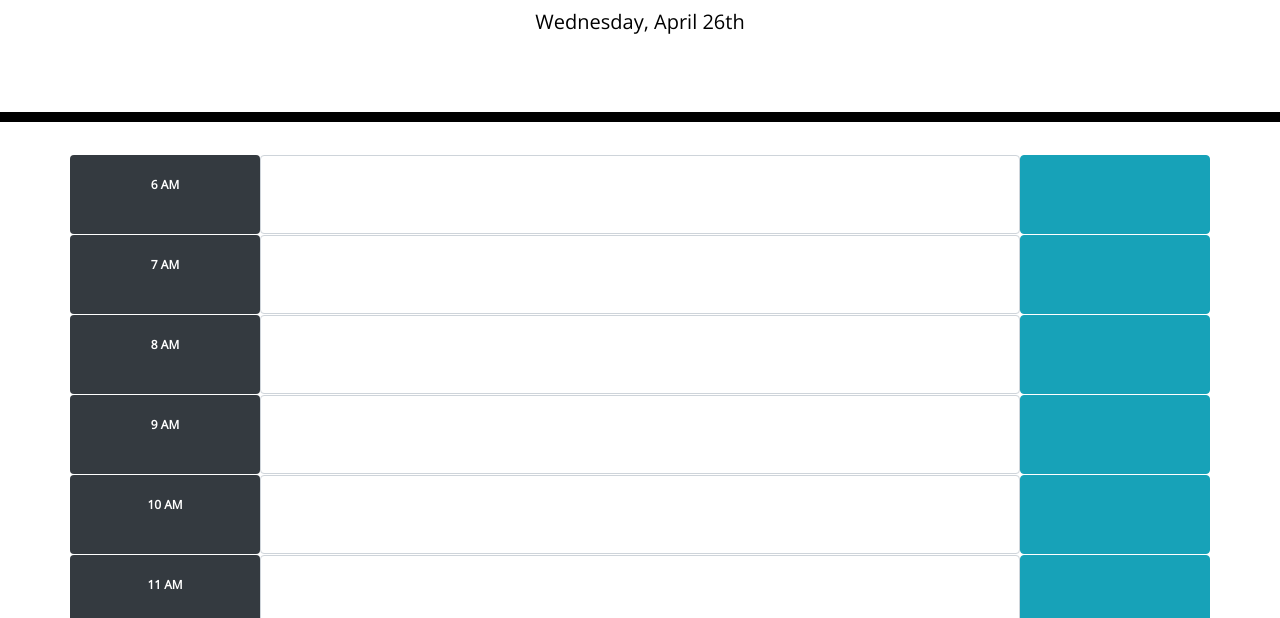
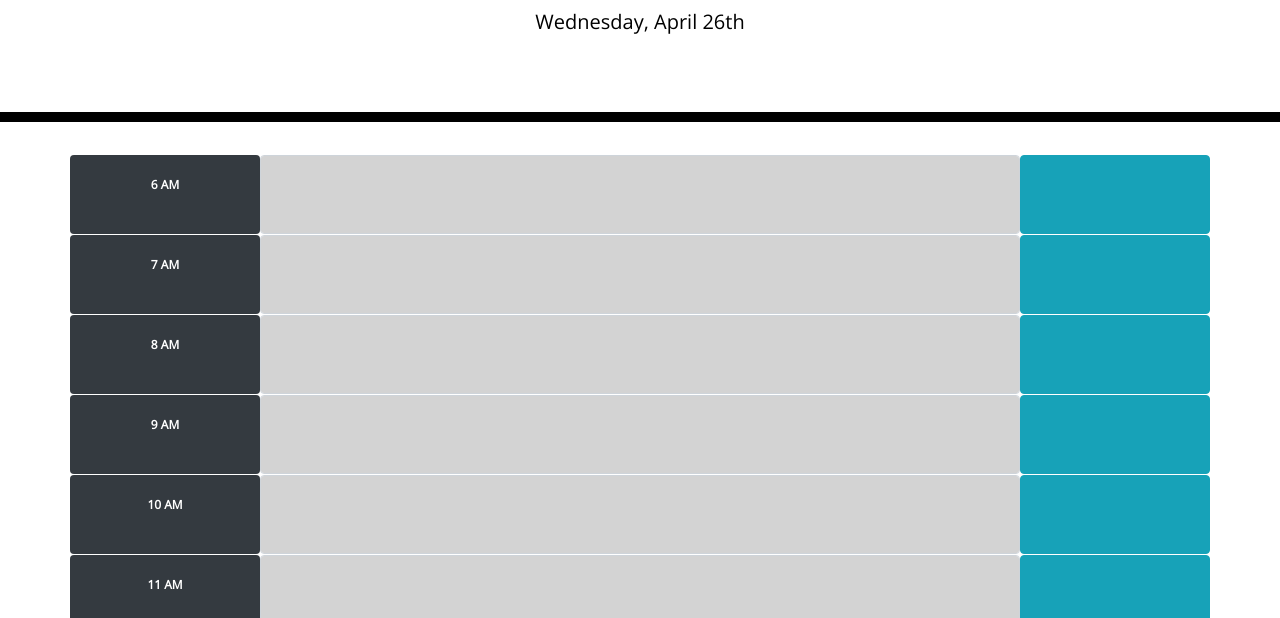
Before and after one commit to kalecodes/schedulerr-2, a plain HTML site: page index.html in a window 1280 px wide. Shown: the part 182-800 px from the top of the page. Drawn offline with nearby package versions, Linux system fonts and the light colour scheme.

Commit message:
audit time and style conditionally

```diff
--- a/assets/css/style.css
+++ b/assets/css/style.css
@@ -69,3 +69,5 @@ textarea{
   font-size: 20px;
   transition: all .3s ease-in-out;
 }
+
+/* ----------------------------- */
--- a/assets/js/script.js
+++ b/assets/js/script.js
@@ -5,9 +5,21 @@ var today = moment().format("dddd, MMMM Do");
 // display current date to header
 $("#currentDay").text(today);
 
-// use setInterval to periodically update style of textareas
+var auditTime = function(textareaEl) {
+    var time = $(textareaEl).attr("id");
+    var currentTime = moment().hour();
+    $(textareaEl).removeClass();
 
-
+    if (time < currentTime) {
+        $(textareaEl).addClass("col-8 form-control past");
+    }
+    else if (time == currentTime) {
+        $(textareaEl).addClass("col-8 form-control present");
+    }
+    else if (time > currentTime) {
+        $(textareaEl).addClass("col-8 form-control future");
+    }
+};
 
 // save tasks to localStorage
 var saveSchedule = function() {
@@ -34,7 +46,9 @@ var loadTasks = function() {
     // 3 columns per row (time, textarea, save button)
 var displayPlanner = function() {
     for (i = 6; i < 23; i++) {
-        var hourRow =  $("<div>").addClass("row");
+        var hourRow =  $("<div>")
+            .addClass("row")
+            .attr("id", "row-" + i);
 
         var hourTitle = $("<div>")
             .addClass("col-2 badge badge-dark pt-4")
@@ -52,12 +66,21 @@ var displayPlanner = function() {
         hourRow.append(hourTitle, hourTasks, saveBtn);
         // append row to container
         $(".container").append(hourRow);
+
+        auditTime(hourTasks);
     }
 
     loadTasks();
 };
 
 displayPlanner();
+
+// use setInterval to periodically update style of textareas
+setInterval(function(){
+    $("textarea").each(function(index,el) {
+        auditTime(el);
+    })
+}, (1000 * 60) * 5);
 
 // event listener for save buttons
 $(".row").on("click", "button", function() {
@@ -77,5 +100,3 @@ $(".row").on("click", "button", function() {
 
     saveSchedule();
 });
-
-// loadTasks();
```
